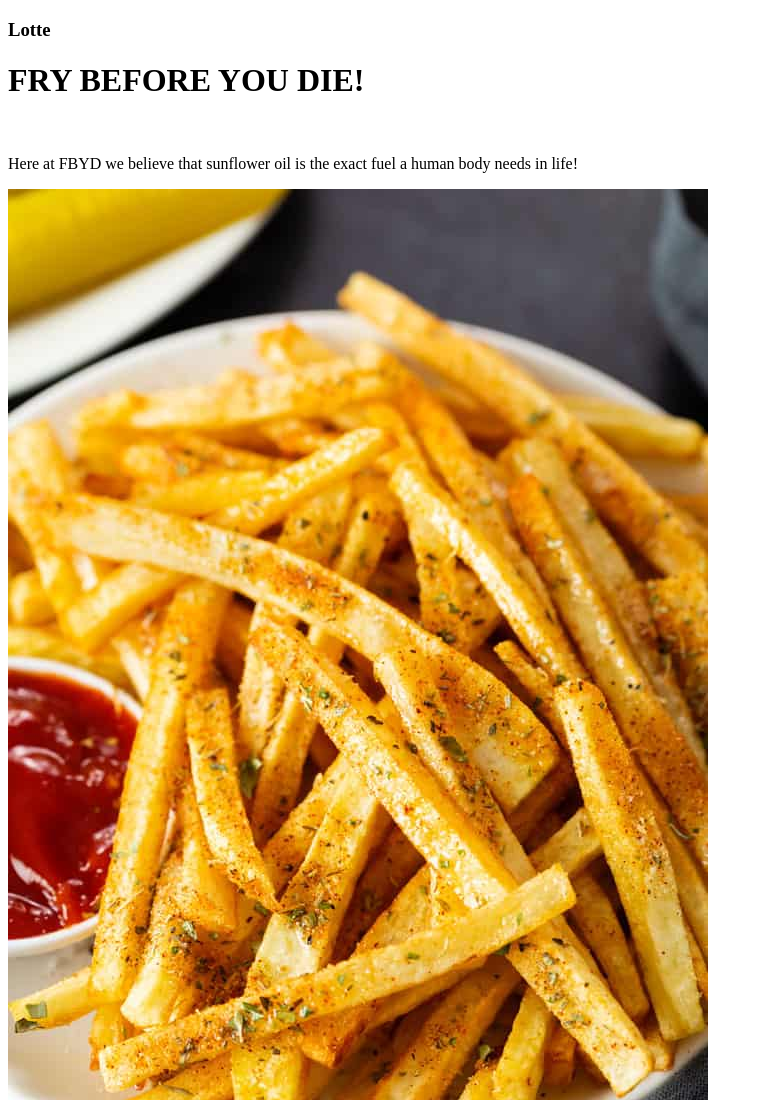
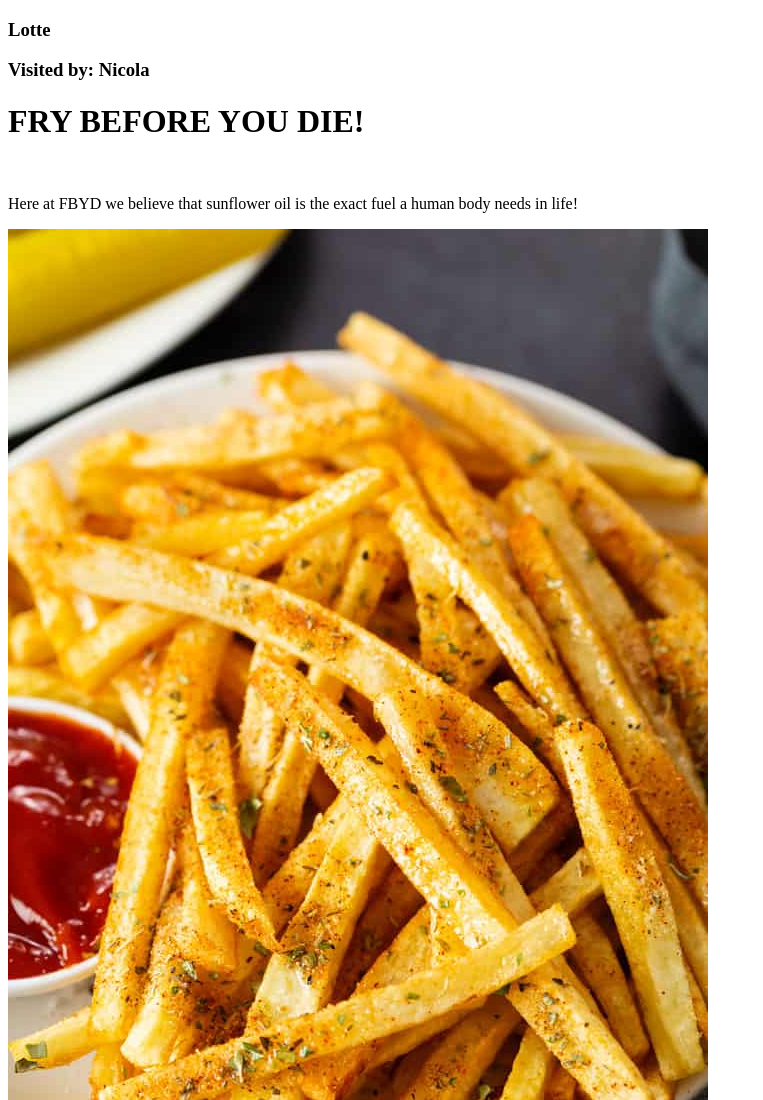
Before and after one commit to ranzo80/prj1-repository, a plain HTML site: page index.html in a window 1280 px wide. Shown: the top 1100 px of the page, without its empty margins (0-763 px from the left). Drawn offline with Linux system fonts and the light colour scheme.

Commit message:
Check #2 Nicola

```diff
--- a/index.html
+++ b/index.html
@@ -9,7 +9,7 @@
 	</style>
 <body>
  <h3> Lotte</h3>
-
+	<h3> Visited by: Nicola</h3>
 
 
   <h1> FRY BEFORE YOU DIE! </h1> <br>
```
